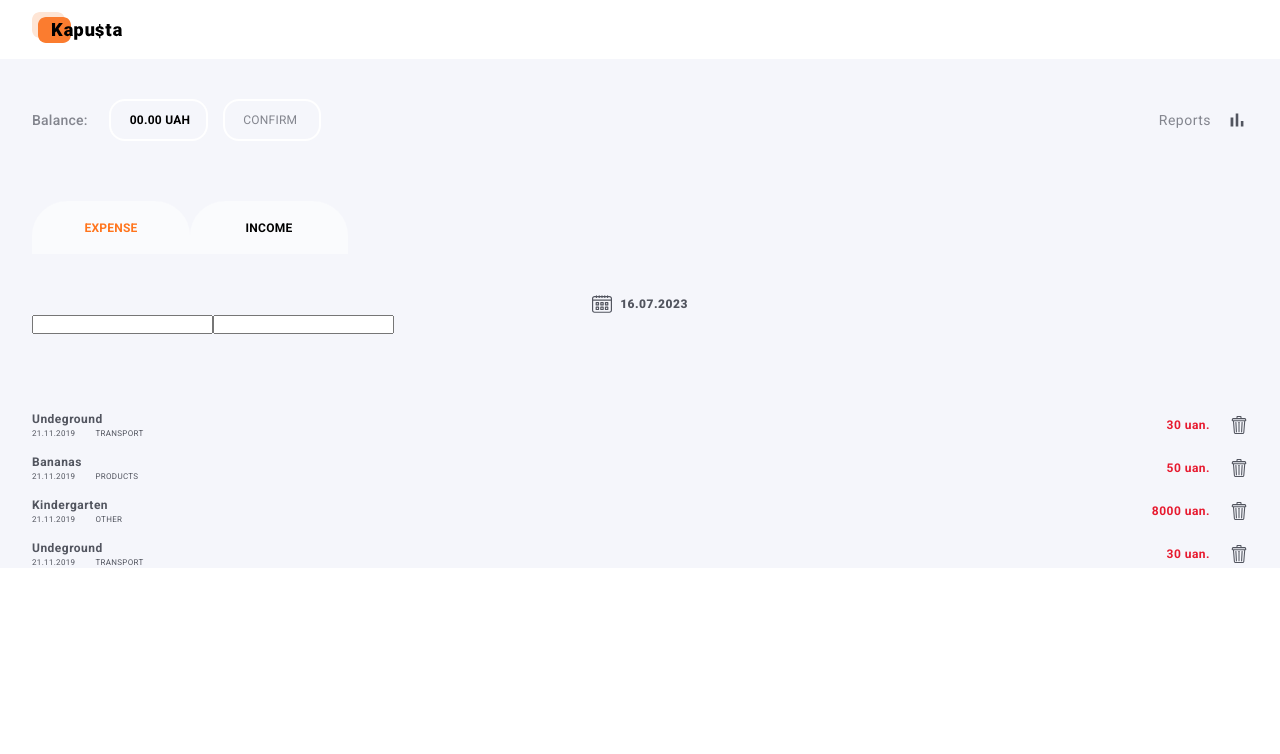
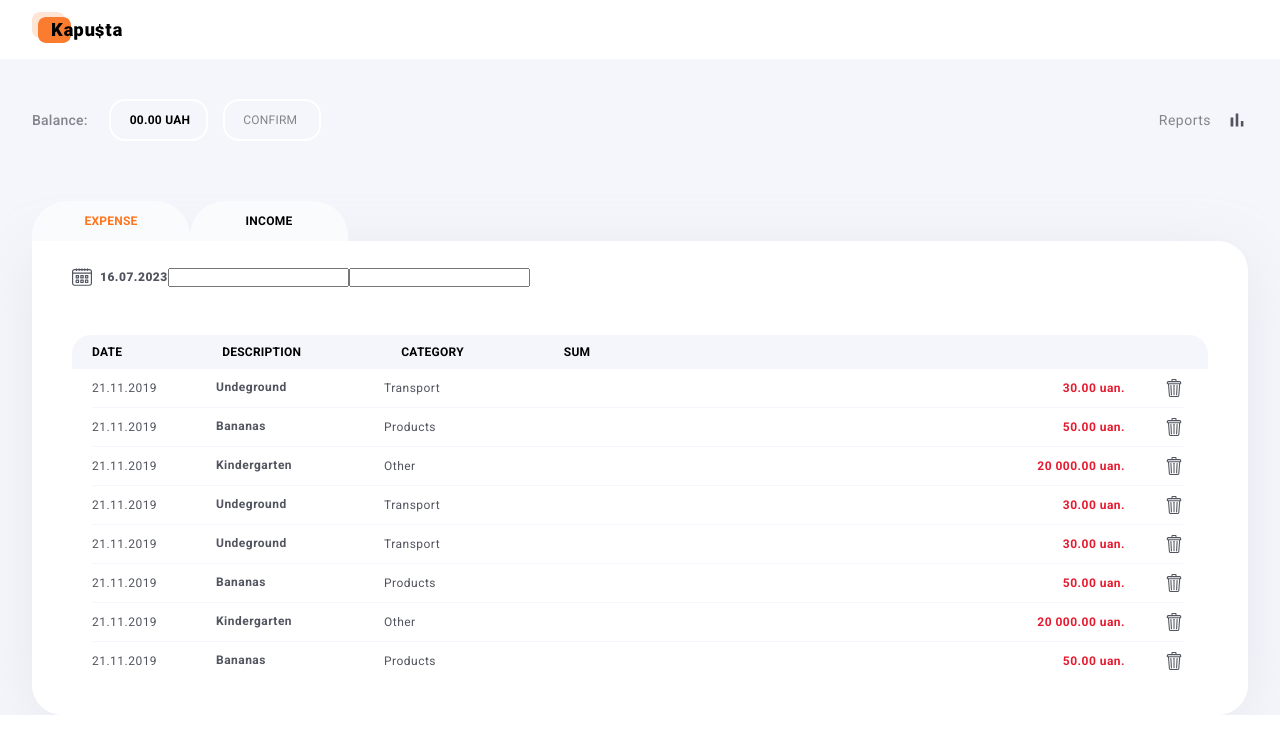
Before and after one commit to DmitriyUshkvarok/kapusta, a Next.js app: page /balance/expense in a window 1280 px wide. Shown: the top 754 px of the page. Built offline with nearby package versions, Linux system fonts and the light colour scheme.

Commit message:
add styles listUser

```diff
--- a/src/app/balance/layout.jsx
+++ b/src/app/balance/layout.jsx
@@ -9,6 +9,7 @@ import ReportsUser from '@/src/components/ReportsUser/ReportsUser';
 
 import styles from '@/src/sass/components/_balanceLayout.module.scss';
 import DateCalendar from '@/src/components/Date/Date';
+import CaptionList from '@/src/components/CaptionList/CaptionList';
 
 export default function BalanceLayout({ children }) {
   const pathname = usePathname();
@@ -37,8 +38,11 @@ export default function BalanceLayout({ children }) {
         </div>
 
         <NavBalance />
-        <TransactionForm />
-        {children}
+        <div className={styles.wrapContentTablet}>
+          <TransactionForm />
+          <CaptionList />
+          {children}
+        </div>
       </div>
     );
   }
--- /dev/null
+++ b/src/components/CaptionList/CaptionList.jsx
@@ -0,0 +1,12 @@
+import styles from '@/src/sass/components/_captionList.module.scss';
+
+export default function CaptionList() {
+  return (
+    <div className={styles.container}>
+      <p className={styles.title}>Date</p>
+      <p className={styles.title}>Description</p>
+      <p className={styles.title}>Category</p>
+      <p className={styles.title}>Sum</p>
+    </div>
+  );
+}
--- a/src/components/CreatePanelExpense/CreatePanelExpense.jsx
+++ b/src/components/CreatePanelExpense/CreatePanelExpense.jsx
@@ -1,3 +1,5 @@
+'use client';
+import { useMediaQuery } from 'react-responsive';
 import styles from '@/src/sass/components/_createPanelExpense.module.scss';
 
 const expenseData = [
@@ -5,28 +7,65 @@ const expenseData = [
   { name: 'Bananas', sum: '50', category: 'Products', date: '21.11.2019' },
   {
     name: 'Kindergarten',
-    sum: '8000',
+    sum: '20 000',
     category: 'Other',
     date: '21.11.2019',
   },
   { name: 'Undeground', sum: '30', category: 'Transport', date: '21.11.2019' },
   { name: 'Undeground', sum: '30', category: 'Transport', date: '21.11.2019' },
+  { name: 'Bananas', sum: '50', category: 'Products', date: '21.11.2019' },
+  {
+    name: 'Kindergarten',
+    sum: '20 000',
+    category: 'Other',
+    date: '21.11.2019',
+  },
+  { name: 'Bananas', sum: '50', category: 'Products', date: '21.11.2019' },
+  {
+    name: 'Kindergarten',
+    sum: '20 000',
+    category: 'Other',
+    date: '21.11.2019',
+  },
+  { name: 'Bananas', sum: '50', category: 'Products', date: '21.11.2019' },
+  {
+    name: 'Kindergarten',
+    sum: '20 000',
+    category: 'Other',
+    date: '21.11.2019',
+  },
 ];
 
 const CreatePanelExpense = () => {
+  const isTablet = useMediaQuery({ minWidth: 768 });
+
   return (
     <ul className={styles.container}>
       {expenseData.map(({ name, sum, category, date }, i) => (
         <li className={styles.itemList} key={i}>
-          <div>
+          <div className={styles.wrapFlexContainer}>
             <p className={styles.titleNameProduct}>{name}</p>
-            <div className={styles.wrapCategoryDate}>
-              <span className={styles.titleDateAndCategory}>{date}</span>
-              <p className={styles.titleDateAndCategory}>{category}</p>
-            </div>
+            {isTablet ? (
+              <>
+                <span
+                  style={{ order: 1 }}
+                  className={styles.titleDateAndCategory}
+                >
+                  {date}
+                </span>
+                <p style={{ order: 3 }} className={styles.titleDateAndCategory}>
+                  {category}
+                </p>
+              </>
+            ) : (
+              <div className={styles.wrapCategoryDate}>
+                <span className={styles.titleDateAndCategory}>{date}</span>
+                <p className={styles.titleDateAndCategory}>{category}</p>
+              </div>
+            )}
           </div>
           <div className={styles.wrapIconSum}>
-            <p className={styles.sum}>{sum} uan.</p>
+            <p className={styles.sum}>{sum}.00 uan.</p>
             <svg width={18} height={18}>
               <use xlinkHref="/sprite.svg#icon-delete-1" />
             </svg>
--- a/src/components/TransactionForm/TransactionForm.jsx
+++ b/src/components/TransactionForm/TransactionForm.jsx
@@ -1,8 +1,9 @@
 import DateCalendar from '../Date/Date';
+import styles from '@/src/sass/components/_transactuonForm.module.scss';
 
 export default function TransactionForm() {
   return (
-    <>
+    <div className={styles.container}>
       <DateCalendar />
       <form>
         <label>
@@ -10,6 +11,6 @@ export default function TransactionForm() {
           <input type="select" />
         </label>
       </form>
-    </>
+    </div>
   );
 }
--- a/src/sass/components/_balanceLayout.module.scss
+++ b/src/sass/components/_balanceLayout.module.scss
@@ -1,7 +1,7 @@
 @import '../util/mixins.module';
 
 .container {
-  padding: 19px 20px 0;
+  padding: 19px 20px 80px;
   background-image: url('/bcgMobile.png');
   background-repeat: no-repeat;
   background-position: top;
@@ -21,3 +21,13 @@
 
   margin-bottom: 60px;
 }
+
+.wrapContentTablet {
+  border-radius: 0px 30px 30px 30px;
+  background: #fff;
+
+  /* shadow 1 */
+  box-shadow: 0px 10px 60px 0px rgba(170, 178, 197, 0.2);
+
+  padding: 26px 40px 42px;
+}
--- /dev/null
+++ b/src/sass/components/_captionList.module.scss
@@ -0,0 +1,17 @@
+.container {
+  display: flex;
+  gap: 100px;
+  background-color: #f5f6fb;
+  padding: 10px 20px;
+  border-top-left-radius: 19px;
+  border-top-right-radius: 19px;
+  margin-top: 48px;
+}
+
+.title {
+  color: #000;
+  font-size: 12px;
+  font-weight: 700;
+  letter-spacing: 0.24px;
+  text-transform: uppercase;
+}
--- a/src/sass/components/_createPanelExpense.module.scss
+++ b/src/sass/components/_createPanelExpense.module.scss
@@ -1,15 +1,37 @@
+@import '../util/mixins.module';
+
 .container {
   margin-top: 70px;
   max-height: 164px;
   overflow-y: auto;
+  @include mediaQuery(768px) {
+    margin: 0;
+    padding: 0 25px 0 20px;
+    max-height: 304px;
+  }
 }
 
 .itemList {
+  @media screen and (min-width: 320px) and (max-width: 767px) {
+    justify-content: space-between;
+    align-items: center;
+    padding: 8px 0;
+  }
   display: flex;
+  border-bottom: 1px solid #f5f6fb;
+  padding: 10px 0;
   justify-content: space-between;
-  align-items: center;
-  border-bottom: 1px solid #f5f6fb;
-  padding: 8px 0;
+}
+
+.wrapFlexContainer {
+  display: flex;
+  flex-direction: column;
+  @include mediaQuery(768px) {
+    display: flex;
+    align-items: center;
+    // gap: 98px;
+    flex-direction: row;
+  }
 }
 
 .titleNameProduct {
@@ -21,6 +43,10 @@
   font-weight: 700;
   line-height: normal;
   letter-spacing: 0.48px;
+  @include mediaQuery(768px) {
+    order: 3;
+    width: 168px;
+  }
 }
 
 .titleDateAndCategory {
@@ -31,7 +57,13 @@
   font-weight: 400;
   line-height: normal;
   letter-spacing: 0.32px;
-  text-transform: uppercase;
+
+  @include mediaQuery(768px) {
+    width: 124px;
+
+    font-size: 12px;
+    letter-spacing: 0.48px;
+  }
 }
 
 .sum {
@@ -47,11 +79,18 @@
 
 .wrapCategoryDate {
   display: flex;
-  gap: 20px;
+  align-items: center;
+  @media screen and (min-width: 320px) and (max-width: 767px) {
+    gap: 20px;
+  }
 }
 
 .wrapIconSum {
   display: flex;
   align-items: center;
-  gap: 20px;
+  gap: 40px;
+  width: auto;
+  @media screen and (min-width: 320px) and (max-width: 767px) {
+    gap: 20px;
+  }
 }
--- a/src/sass/components/_data.module.scss
+++ b/src/sass/components/_data.module.scss
@@ -1,9 +1,13 @@
+@import '../util/mixins.module';
 .container {
   display: flex;
   align-items: center;
   justify-content: center;
   gap: 8px;
   margin-top: 40px;
+  @include mediaQuery(768px) {
+    margin: 0;
+  }
 }
 
 .timeTitle {
--- a/src/sass/components/_navBalance.module.scss
+++ b/src/sass/components/_navBalance.module.scss
@@ -38,6 +38,8 @@
     background-color: #fafbfd;
     border-top-left-radius: 35px;
     border-top-right-radius: 35px;
+    height: 0;
+    padding: 20px 0;
   }
 }
 
--- /dev/null
+++ b/src/sass/components/_transactuonForm.module.scss
@@ -0,0 +1,7 @@
+@import '../util/mixins.module';
+
+.container {
+  @include mediaQuery(768px) {
+    display: flex;
+  }
+}
```
